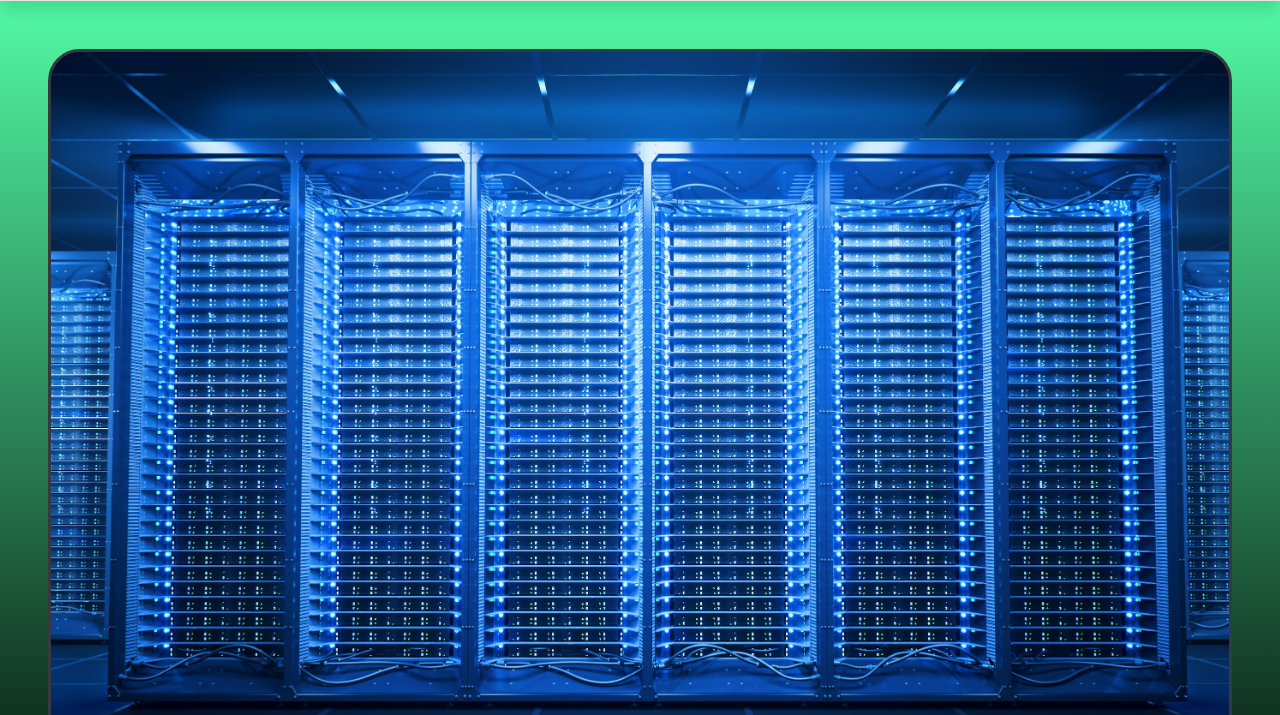
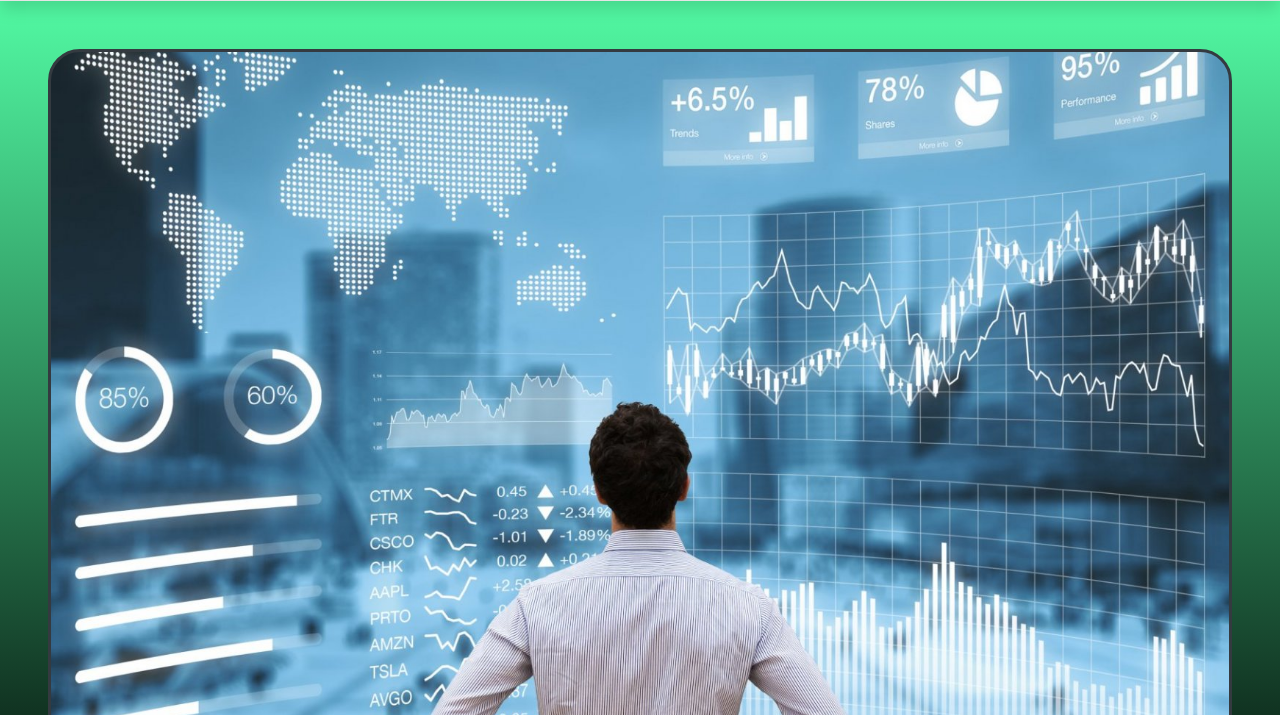
Before and after one commit to BLaurent08/Company-Manager, a website: page public/index.html in a window 1280 px wide. Shown: the part 85-800 px from the top of the page. Drawn offline with nearby package versions, Linux system fonts and the light colour scheme; some packages are replaced by stand-ins of ours; a script that the page names is missing.

Commit message:
Updated picture to JPG

```diff
--- a/public/style.css
+++ b/public/style.css
@@ -56,7 +56,7 @@ ion-icon {
 }
 
 #bg {
-    background-image: url("server1.avif");
+    background-image: url("getty_660952912_396368.jpg");
     background-repeat: no-repeat;
     background-size: cover;
     background-position: center;
```
Also changed, not shown: public/getty_660952912_396368.jpg (added).
